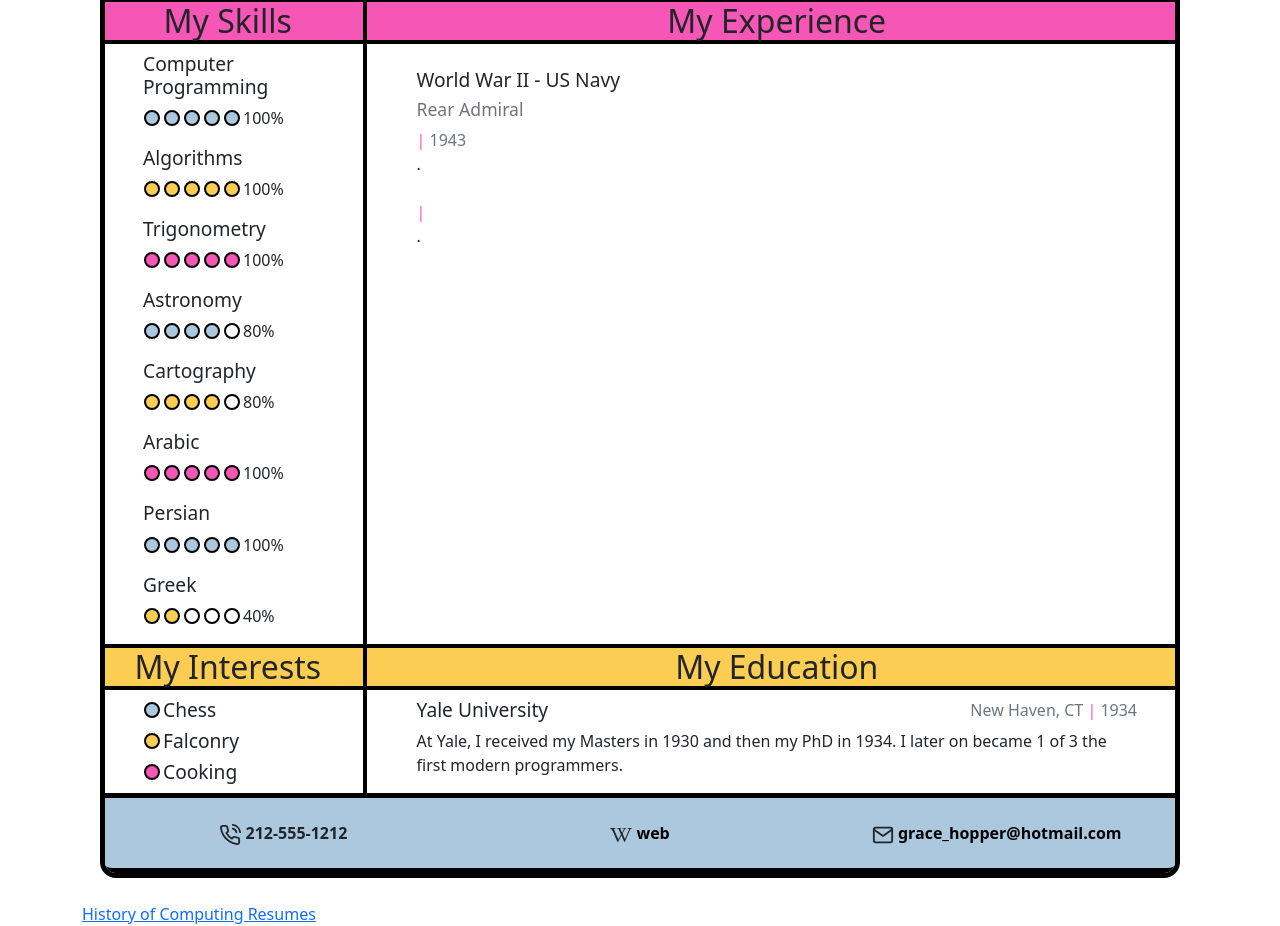
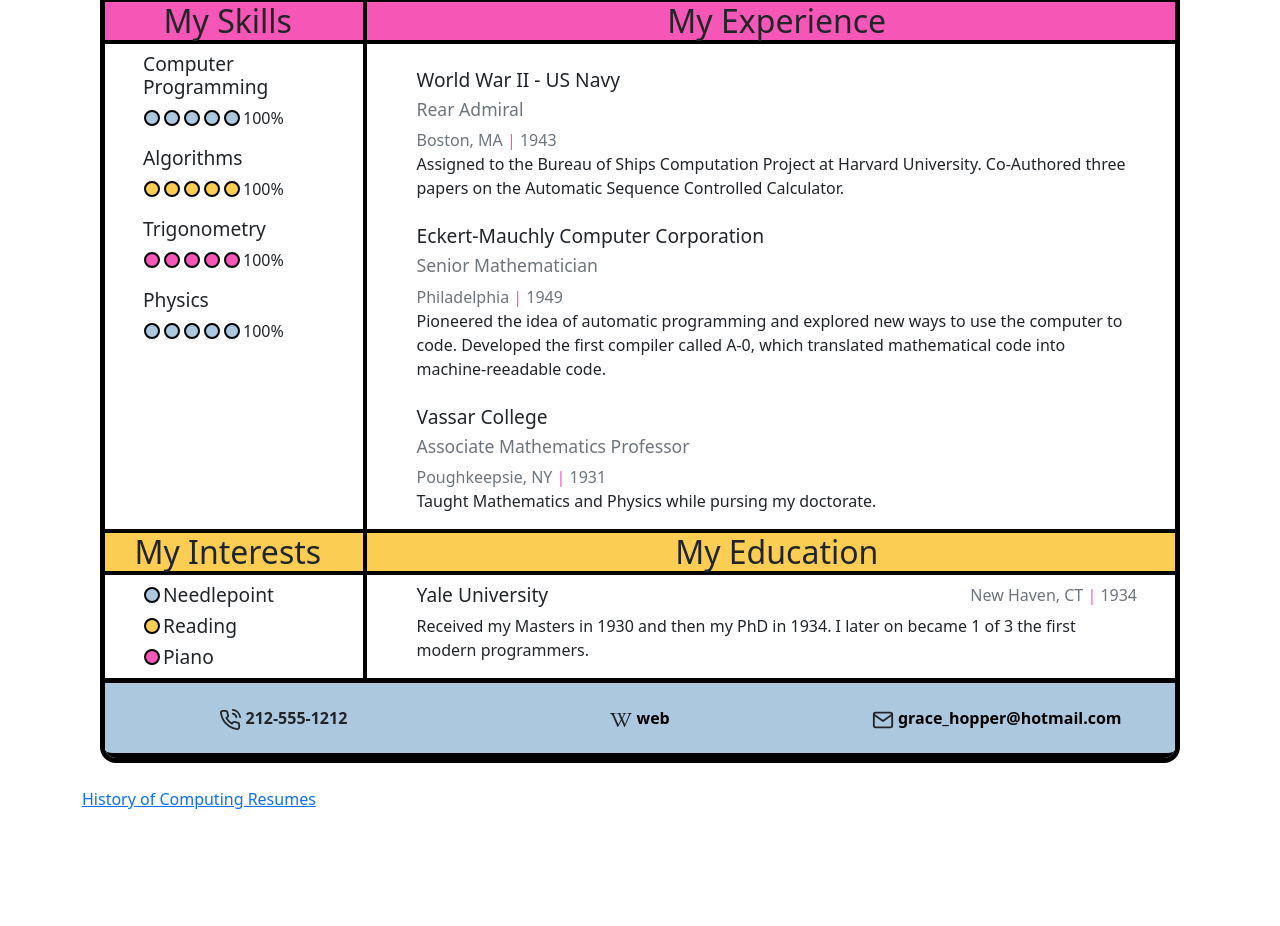
Before and after one commit to adelphi-ed-tech/history-computing-resumes, a React (Create React App) app: page /grace-hopper in a window 1280 px wide. Shown: the part 513-1439 px from the top of the page. After the commit the page ends 1324 px from the top, so only its background shows below. Built offline with nearby package versions, Linux system fonts and the light colour scheme.

Commit message:
Grace Hopper resume update

```diff
--- a/src/Grace_Hopper.js
+++ b/src/Grace_Hopper.js
@@ -5,21 +5,17 @@
 const summary = `
 Hi. I'm Grace Hopper.
 I am an American computer scientist, mathematician, and US Navy rear admiral.
-I was one of the first programmers.
+I was one of the first programmers of the Harvard Mark I computer and became a pioneer of computer programming.
 `
 
 const skills = {
   "Computer Programming": 5,
   "Algorithms": 5,
   "Trigonometry": 5,
-  "Astronomy": 4,
-  "Cartography": 4,
-  "Arabic": 5,
-  "Persian": 5,
-  "Greek": 2
+  "Physics": 5,
 }
 
-const interests = ["Chess", "Falconry", "Cooking"];
+const interests = ["Needlepoint", "Reading", "Piano"];
 
 
 const experience = [
@@ -27,15 +23,23 @@
     "company": "World War II - US Navy",
     "title": "Rear Admiral",
     "years": "1943",
-    "location": "",
-    "summary": `.`
+    "location": "Boston, MA",
+    "summary": `Assigned to the Bureau of Ships Computation Project at Harvard University. Co-Authored three papers on the Automatic Sequence Controlled Calculator.  `
   },
   {
-    "company": "",
-    "title": "",
-    "years": "",
-    "location": "",
-    "summary": `.`
+    "company": "Eckert-Mauchly Computer Corporation",
+    "title": "Senior Mathematician",
+    "years": "1949",
+    "location": "Philadelphia",
+    "summary": `Pioneered the idea of automatic programming and explored new ways to use the computer to code.
+    Developed the first compiler called A-0, which translated mathematical code into machine-reeadable code.`
+  },
+  {
+    "company": "Vassar College",
+    "title": "Associate Mathematics Professor",
+    "years": "1931",
+    "location": "Poughkeepsie, NY",
+    "summary": `Taught Mathematics and Physics while pursing my doctorate.`
   }
 ]
 
@@ -47,7 +51,7 @@
     "degree": "PhD",
     "year": "1934",
     "location": "New Haven, CT",
-    "summary": "At Yale, I received my Masters in 1930 and then my PhD in 1934. I later on became 1 of 3 the first modern programmers."
+    "summary": "Received my Masters in 1930 and then my PhD in 1934. I later on became 1 of 3 the first modern programmers."
 
   }
 ]
```
